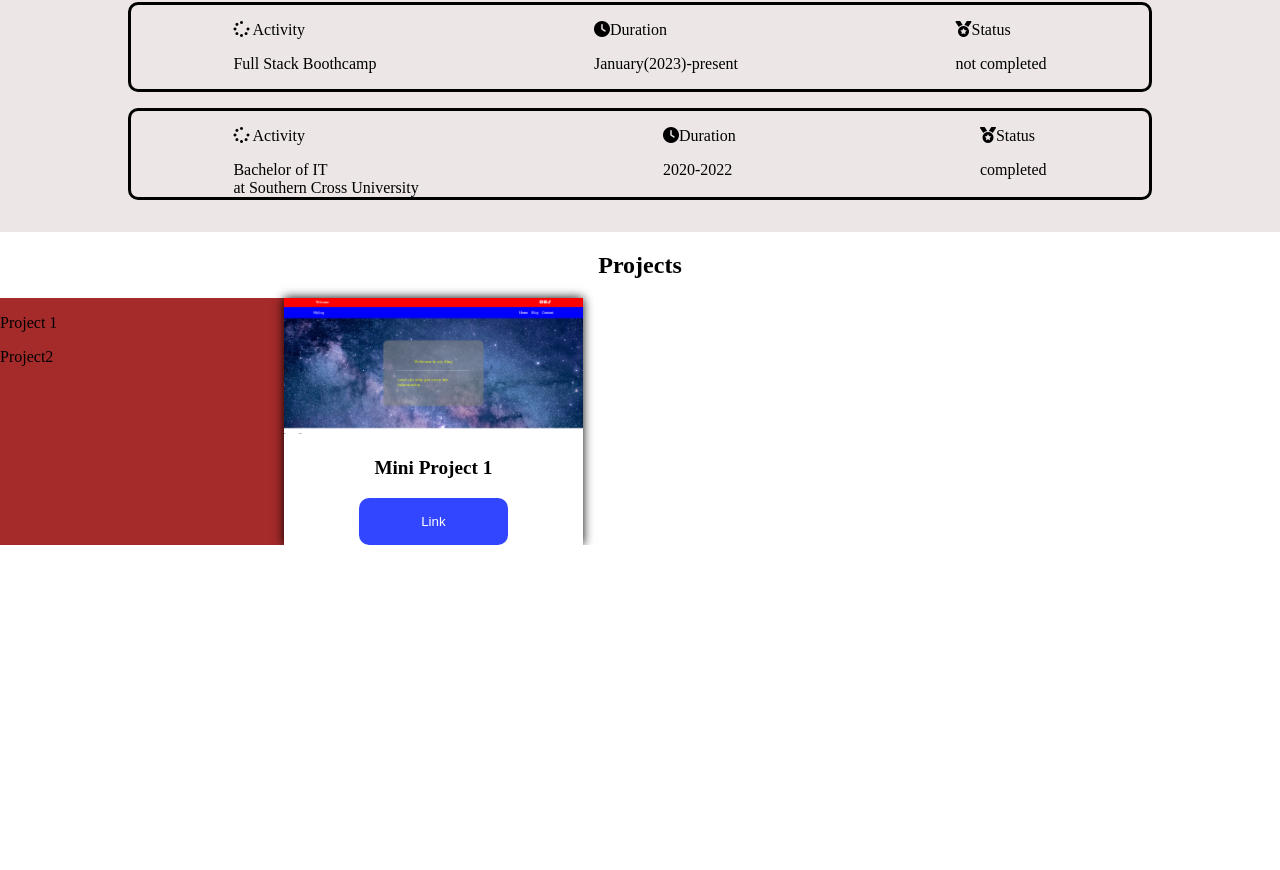
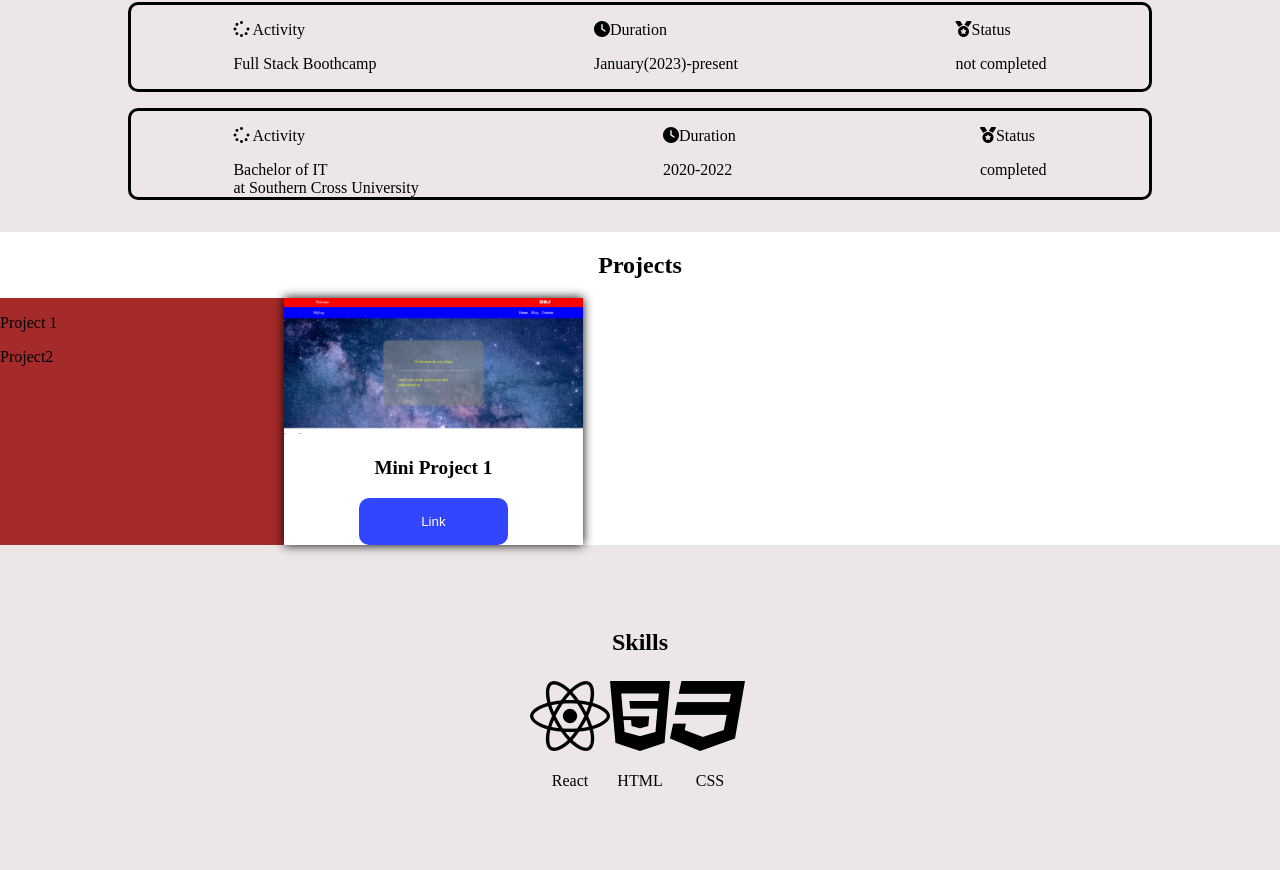
Before and after one commit to andrewphanpuspo2000/Flexbox-MyProfile-Project, a plain HTML site: page index.html in a window 1280 px wide. Shown: the part 1042-1912 px from the top of the page. Before the commit the page ends 1587 px from the top, so only its background shows below. Drawn offline with Linux system fonts and the light colour scheme.

Commit message:
skills icon

```diff
--- a/index.html
+++ b/index.html
@@ -165,5 +165,22 @@
         </div>
       </div>
     </div>
+    <div class="skills">
+      <h2>Skills</h2>
+      <div class="skillsContainer">
+        <div class="skill">
+          <i class="fa-brands fa-react fa-5x"></i>
+          <p>React</p>
+        </div>
+        <div class="skill">
+          <i class="fa-brands fa-html5 fa-5x"></i>
+          <p>HTML</p>
+        </div>
+        <div class="skill">
+          <i class="fa-brands fa-css3 fa-5x"></i>
+          <p>CSS</p>
+        </div>
+      </div>
+    </div>
   </body>
 </html>
--- a/style.css
+++ b/style.css
@@ -155,7 +155,25 @@ section h2 {
 .projects .project button:hover {
   background: red;
 }
-
+/* skills styling  */
+.skills {
+  padding: 5%;
+  background-color: rgb(236, 230, 230);
+}
+.skills h2 {
+  text-align: center;
+}
+.skills .skillsContainer {
+  display: flex;
+  justify-content: center;
+  align-items: center;
+  flex-wrap: wrap;
+}
+.skills .skillsContainer .skill {
+  display: flex;
+  flex-direction: column;
+  align-items: center;
+}
 @media (max-width: 400px) {
   .mediaContainer .media p {
     font-size: 120%;
```
